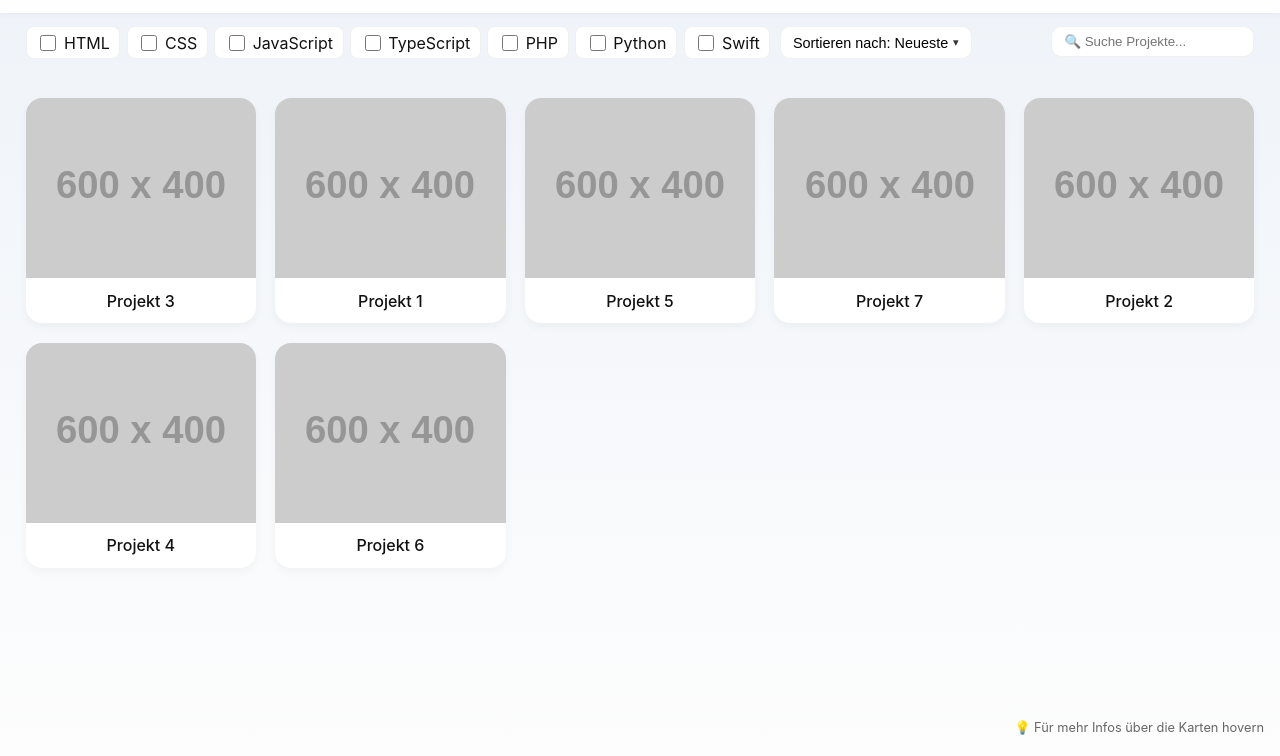
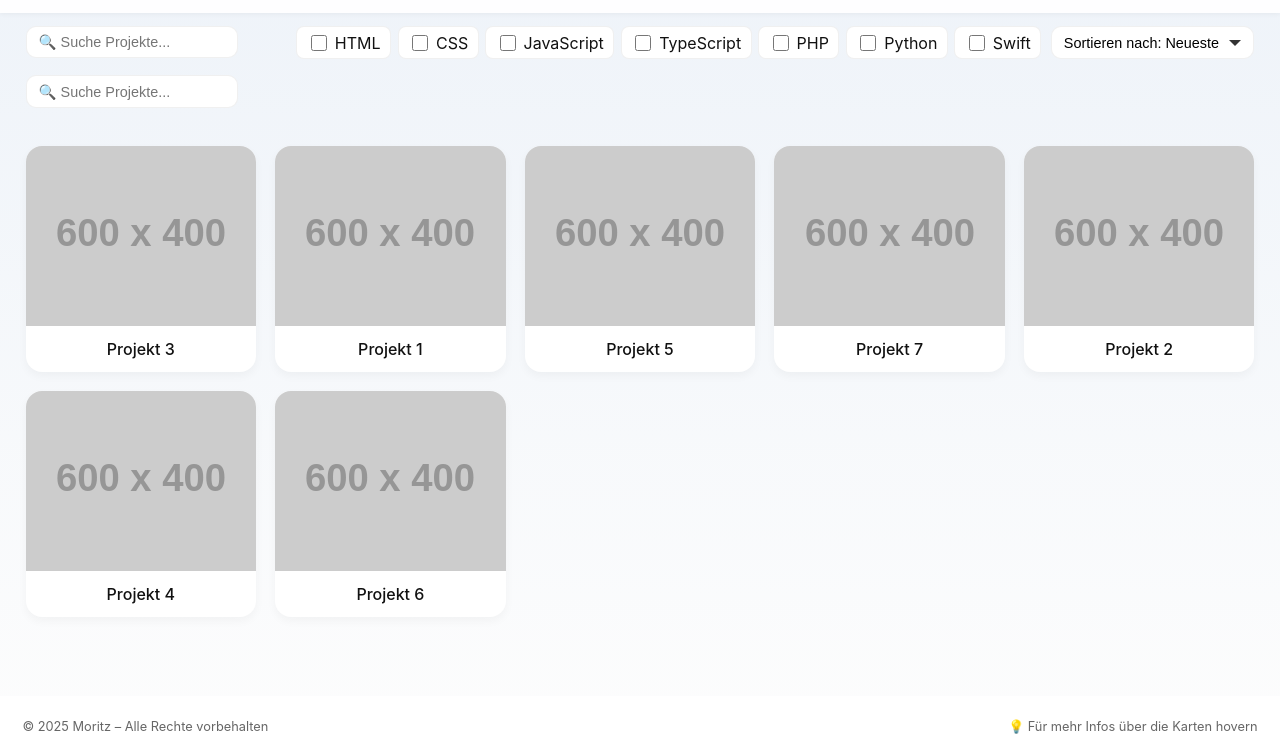
Before and after one commit to moritzwendt/Project-Library, a plain HTML site: page index.html in a window 1280 px wide. Shown: the part 44-800 px from the top of the page. Drawn offline with Linux system fonts and the light colour scheme; placeholder pictures from the web are drawn by us; a web font is replaced by a local one.

Commit message:
fixing_handydesign

```diff
--- a/index.html
+++ b/index.html
@@ -16,6 +16,10 @@
   </header>
 
   <section class="controls">
+    <div class="controls-right mobile-top">
+      <input id="search" type="search" placeholder="🔍 Suche Projekte..." />
+    </div>
+
     <div class="controls-left">
       <div id="language-filters" class="language-filters"></div>
 
@@ -31,8 +35,8 @@
       </div>
     </div>
 
-    <div class="controls-right">
-      <input id="search" type="search" placeholder="🔍 Suche Projekte..." />
+    <div class="controls-right desktop-only">
+      <input id="search-desktop" type="search" placeholder="🔍 Suche Projekte..." />
     </div>
   </section>
 
@@ -41,7 +45,8 @@
   </main>
 
   <footer>
-    <p>💡 Für mehr Infos über die Karten hovern</p>
+    <p class="left">© 2025 Moritz – Alle Rechte vorbehalten</p>
+    <p class="right">💡 Für mehr Infos über die Karten hovern</p>
   </footer>
 
   <script src="script.js"></script>
--- a/script.js
+++ b/script.js
@@ -12,6 +12,7 @@ const projects = [
 
 const projectGrid = document.getElementById('projectGrid');
 const searchInput = document.getElementById('search');
+const searchDesktop = document.getElementById('search-desktop');
 const dropdown = document.getElementById('sortDropdown');
 const dropdownToggle = document.getElementById('dropdownToggle');
 const dropdownMenu = document.getElementById('dropdownMenu');
@@ -48,13 +49,12 @@ dropdownMenu.querySelectorAll('li').forEach(li=>{
 
 // Filtering + sorting (AND logic for languages)
 function applyFiltersAndRender() {
-  const q = searchInput.value.trim().toLowerCase();
+  const q = (searchInput.value || searchDesktop.value || "").trim().toLowerCase();
   const selectedLangs = getSelectedLanguages();
   let filtered = projects.filter(p=>{
     const matchesSearch = p.title.toLowerCase().includes(q);
     if(!matchesSearch) return false;
     if(selectedLangs.length===0) return true;
-    // AND logic: project must include all selectedLangs
     return selectedLangs.every(lang => p.languages.includes(lang));
   });
 
@@ -105,6 +105,7 @@ function renderGrid(list){
 }
 
 searchInput.addEventListener('input', ()=>applyFiltersAndRender());
+searchDesktop.addEventListener('input', ()=>applyFiltersAndRender());
 languageFiltersContainer.addEventListener('change', ()=>applyFiltersAndRender());
 
 applyFiltersAndRender();
--- a/style.css
+++ b/style.css
@@ -8,7 +8,7 @@
   --muted: #666;
 }
 
-* { box-sizing: border-box; -webkit-user-select: none; user-select: none; }
+* { box-sizing: border-box; -webkit-user-select: none; user-select: none; -webkit-tap-highlight-color: transparent; }
 
 body {
   font-family: 'SF Pro Display', system-ui, -apple-system, "Segoe UI", Roboto, "Helvetica Neue", Arial;
@@ -34,7 +34,7 @@ header {
   z-index: 40;
 }
 h1 { margin: 0; font-weight: 600; font-size: 1.3rem; }
-#datetime { display: flex; gap: .6rem; align-items: baseline; color: var(--muted); font-weight: 500; }
+#datetime { display: flex; gap: .6rem; align-items: baseline; color: var(--muted); font-weight: 500; flex-wrap: wrap; justify-content: flex-end; }
 #time { font-size: 1.15rem; font-weight: 600; color: #222; }
 #date { font-size: .9rem; }
 
@@ -85,21 +85,22 @@ h1 { margin: 0; font-weight: 600; font-size: 1.3rem; }
   width: 16px; height: 16px;
 }
 
-/* Search */
-#search {
+/* Search - unified design */
+#search, #search-desktop {
   padding: 0.45rem 0.75rem;
   border: 1px solid rgba(0,0,0,0.06);
   border-radius: 10px;
   background: #fff;
-  min-width: 180px;
   outline: none;
   transition: border 0.2s;
+  min-width: 180px;
+  font-size: 0.9rem;
 }
-#search:focus {
+#search:focus, #search-desktop:focus {
   border-color: var(--accent);
 }
 
-/* Custom Dropdown */
+/* Dropdown */
 .dropdown {
   position: relative;
 }
@@ -112,12 +113,25 @@ h1 { margin: 0; font-weight: 600; font-size: 1.3rem; }
   font-size: 0.9rem;
   display: flex;
   align-items: center;
-  gap: 0.3rem;
+  gap: 0.4rem;
+  transition: background 0.2s;
+}
+.dropdown-toggle:hover {
+  background: #f2f2f2;
 }
 .dropdown-toggle::after {
-  content: "▾";
-  font-size: 0.7rem;
-  color: #333;
+  content: "";
+  width: 0;
+  height: 0;
+  border-left: 6px solid transparent;
+  border-right: 6px solid transparent;
+  border-top: 6px solid #333;
+  display: inline-block;
+  margin-left: 4px;
+  transition: transform 0.2s;
+}
+.dropdown.open .dropdown-toggle::after {
+  transform: rotate(180deg);
 }
 
 .dropdown-menu {
@@ -160,6 +174,8 @@ main { flex: 1; padding: 1.6rem; }
   display: grid;
   grid-template-columns: repeat(auto-fill, minmax(200px, 1fr));
   gap: 1.2rem;
+  max-width: 1300px;
+  margin: 0 auto;
 }
 
 /* Card */
@@ -220,24 +236,34 @@ main { flex: 1; padding: 1.6rem; }
   font-size: 0.9rem;
   cursor: pointer;
   margin-bottom: 1rem;
+  transition: background 0.2s;
 }
+.mobile-info-btn:active { background: #005cd6; }
 .mobile-info-btn.active { background: #005cd6; }
 
 /* Footer */
 footer {
-  text-align: right;
-  padding: 0.5rem 1rem;
+  display: flex;
+  justify-content: space-between;
+  align-items: center;
+  padding: 0.6rem 1.4rem;
   font-size: 0.8rem;
   color: var(--muted);
+  background: rgba(255,255,255,0.85);
+  backdrop-filter: blur(6px);
 }
 
 /* Responsive */
 @media (max-width: 900px) {
-  .project-grid { grid-template-columns: repeat(auto-fill, minmax(260px, 1fr)); }
+  .project-grid { grid-template-columns: repeat(auto-fill, minmax(240px, 1fr)); }
 }
+
 @media (max-width: 700px) {
-  .project-grid { grid-template-columns: 1fr; }
+  .desktop-only { display: none; }
+  .mobile-top { order: -1; width: 100%; }
+  #search { width: 100%; }
+  footer .right { display: none; }
+  footer { justify-content: flex-start; }
   .overlay { opacity: 0; }
-  footer { display: none; }
-  .mobile-info-btn { display: inline-block; }
+  .mobile-info-btn { display: inline-block; border-radius: 12px; }
 }
```
